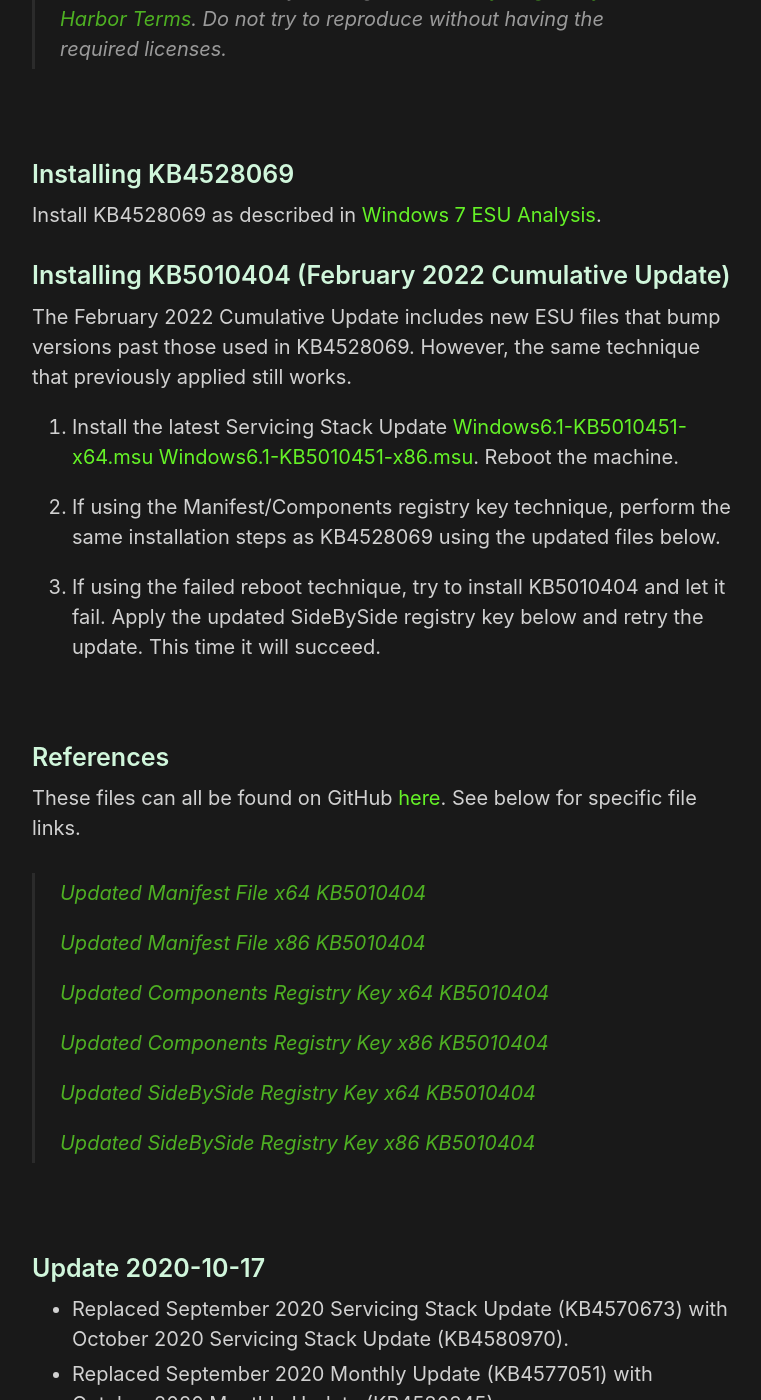
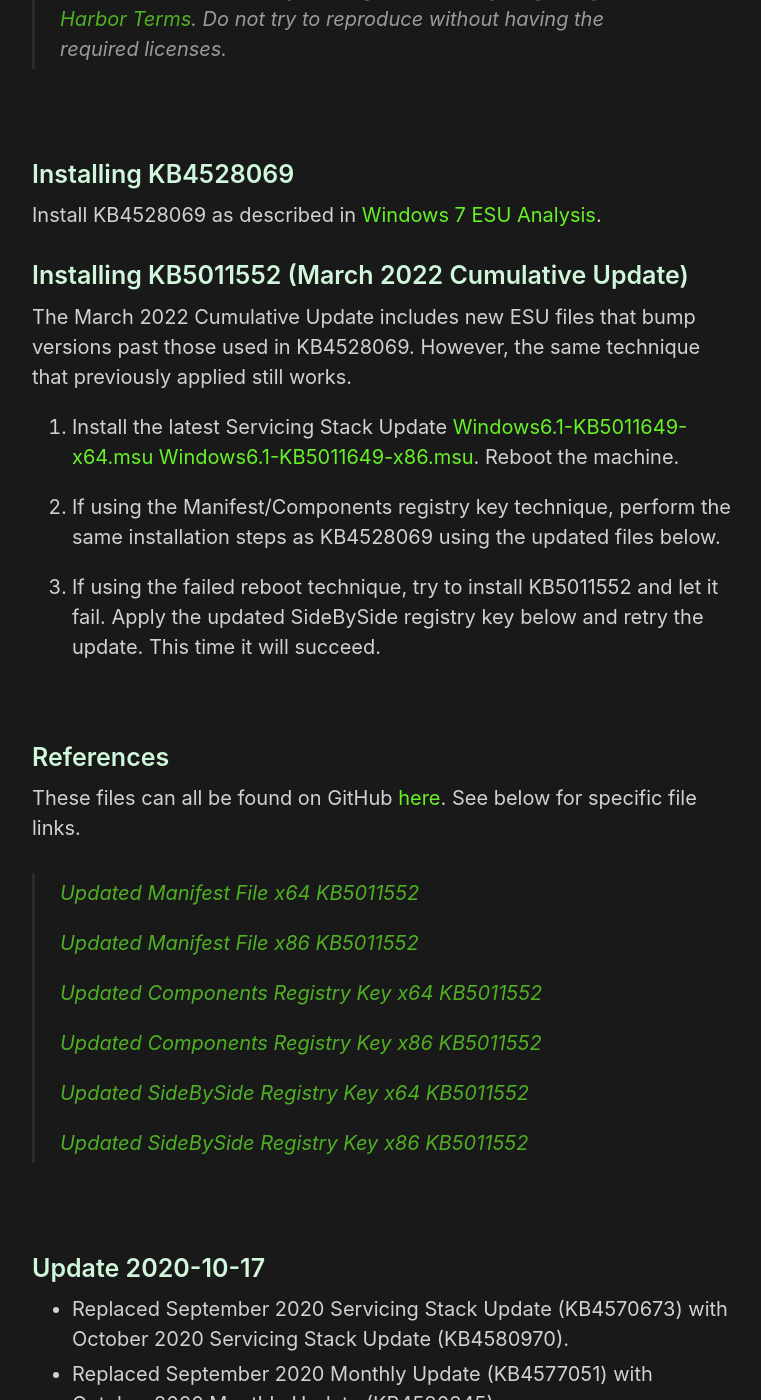
Before and after one commit to HackAndPwn/HackAndPwn.github.io, a Jekyll site: the page built from _posts/2020-09-12-windows-7-esu-analysis-updates.md, in a window 1280 px wide and 1400 px high, scrolled down 731 px. Shown: the whole window, without its empty margins (258-1019 px from the left). Built offline with Jekyll 4.4.1, drawn with Linux system fonts in a browser that asks for light colours; some of the changed text lies outside the part shown.

Commit message:
march analysis updates

```diff
--- a/_posts/2020-09-12-windows-7-esu-analysis-updates.md
+++ b/_posts/2020-09-12-windows-7-esu-analysis-updates.md
@@ -19,15 +19,15 @@
 
 Install KB4528069 as described in [Windows 7 ESU Analysis](https://hackandpwn.com/windows-7-esu-analysis).
 
-### Installing KB5010404 (February 2022 Cumulative Update)
+### Installing KB5011552 (March 2022 Cumulative Update)
 
-The February 2022 Cumulative Update includes new ESU files that bump versions past those used in KB4528069.  However, the same technique that previously applied still works.
+The March 2022 Cumulative Update includes new ESU files that bump versions past those used in KB4528069.  However, the same technique that previously applied still works.
 
-1. Install the latest Servicing Stack Update [Windows6.1-KB5010451-x64.msu](https://github.com/HackAndPwn/Windows-7-Patching/raw/master/07_ESU_Updates/01_Windows6.1-KB5010451-x64.msu) [Windows6.1-KB5010451-x86.msu](https://github.com/HackAndPwn/Windows-7-Patching/raw/master/07_ESU_Updates/01_Windows6.1-KB5010451-x86.msu).  Reboot the machine.
+1. Install the latest Servicing Stack Update [Windows6.1-KB5011649-x64.msu](https://github.com/HackAndPwn/Windows-7-Patching/raw/master/07_ESU_Updates/01_Windows6.1-KB5011649-x64.msu) [Windows6.1-KB5011649-x86.msu](https://github.com/HackAndPwn/Windows-7-Patching/raw/master/07_ESU_Updates/01_Windows6.1-KB5011649-x86.msu).  Reboot the machine.
 
 2. If using the Manifest/Components registry key technique, perform the same installation steps as KB4528069 using the updated files below.
 
-3. If using the failed reboot technique, try to install KB5010404 and let it fail.  Apply the updated SideBySide registry key below and retry the update.  This time it will succeed.
+3. If using the failed reboot technique, try to install KB5011552 and let it fail.  Apply the updated SideBySide registry key below and retry the update.  This time it will succeed.
 
 <br>
 
@@ -35,17 +35,17 @@
 
 These files can all be found on GitHub [here](https://github.com/HackAndPwn/Windows-7-ESU-Analysis).  See below for specific file links.
 
-> [Updated Manifest File x64 KB5010404](https://github.com/HackAndPwn/Windows-7-ESU-Analysis/blob/master/2022_02/amd64_microsoft-windows-s..edsecurityupdatesai_31bf3856ad364e35_6.1.7602.25860_none_c8a76d243650366d.manifest)
+> [Updated Manifest File x64 KB5011552](https://github.com/HackAndPwn/Windows-7-ESU-Analysis/blob/master/2022_03/amd64_microsoft-windows-s..edsecurityupdatesai_31bf3856ad364e35_6.1.7602.25898_none_c88effb0366154f8.manifest)
 >
-> [Updated Manifest File x86 KB5010404](https://github.com/HackAndPwn/Windows-7-ESU-Analysis/blob/master/2022_02/x86_microsoft-windows-s..edsecurityupdatesai_31bf3856ad364e35_6.1.7602.25860_none_6c88d1a07df2c537.manifest)
+> [Updated Manifest File x86 KB5011552](https://github.com/HackAndPwn/Windows-7-ESU-Analysis/blob/master/2022_03/x86_microsoft-windows-s..edsecurityupdatesai_31bf3856ad364e35_6.1.7602.25898_none_6c70642c7e03e3c2.manifest)
 >
-> [Updated Components Registry Key x64 KB5010404](https://github.com/HackAndPwn/Windows-7-ESU-Analysis/blob/master/2022_02/ComponentsRegistryKey_x64.reg)
+> [Updated Components Registry Key x64 KB5011552](https://github.com/HackAndPwn/Windows-7-ESU-Analysis/blob/master/2022_03/ComponentsRegistryKey_x64.reg)
 >
-> [Updated Components Registry Key x86 KB5010404](https://github.com/HackAndPwn/Windows-7-ESU-Analysis/blob/master/2022_02/ComponentsRegistryKey_x86.reg)
+> [Updated Components Registry Key x86 KB5011552](https://github.com/HackAndPwn/Windows-7-ESU-Analysis/blob/master/2022_03/ComponentsRegistryKey_x86.reg)
 >
-> [Updated SideBySide Registry Key x64 KB5010404](https://github.com/HackAndPwn/Windows-7-ESU-Analysis/blob/master/2022_02/SideBySideRegistryKey_x64.reg)
+> [Updated SideBySide Registry Key x64 KB5011552](https://github.com/HackAndPwn/Windows-7-ESU-Analysis/blob/master/2022_03/SideBySideRegistryKey_x64.reg)
 >
-> [Updated SideBySide Registry Key x86 KB5010404](https://github.com/HackAndPwn/Windows-7-ESU-Analysis/blob/master/2022_02/SideBySideRegistryKey_x86.reg)
+> [Updated SideBySide Registry Key x86 KB5011552](https://github.com/HackAndPwn/Windows-7-ESU-Analysis/blob/master/2022_03/SideBySideRegistryKey_x86.reg)
 
 <br>
 
@@ -124,3 +124,8 @@
 * Replaced October 2021 Servicing Stack Update (KB5006749) with February 2022 Servicing Stack Update (KB5010451).
 * Replaced January 2022 Monthly Update (KB5009610) with February 2022 Monthly Update (KB5010404).
 * Replaced January 2022 Manifest, Components Registry Key, and SideBySide Registry Key (6.1.7602.25829) with February 2022 (6.1.7602.25860).
+
+### Update 2022-03-23
+* Replaced February 2022 Servicing Stack Update (KB5010451) with March 2022 Servicing Stack Update (KB5011649).
+* Replaced February 2022 Monthly Update (KB5010404) with March 2022 Monthly Update (KB5011552).
+* Replaced February 2022 Manifest, Components Registry Key, and SideBySide Registry Key (6.1.7602.25860) with March 2022 (6.1.7602.25898).
```
Also changed, not shown: other parts of _posts/2020-09-12-windows-7-esu-analysis-updates.md (+1 -1 lines).
